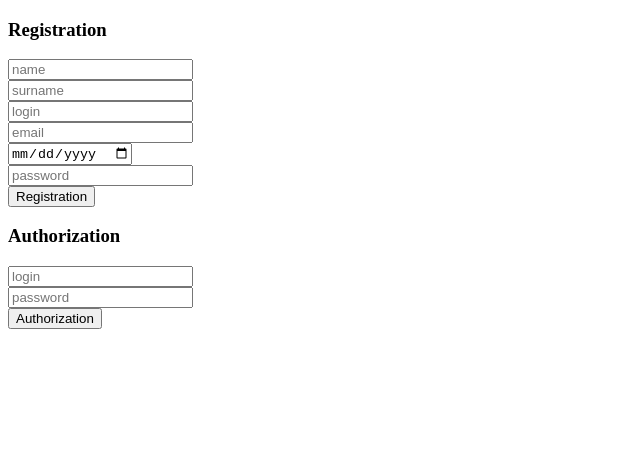
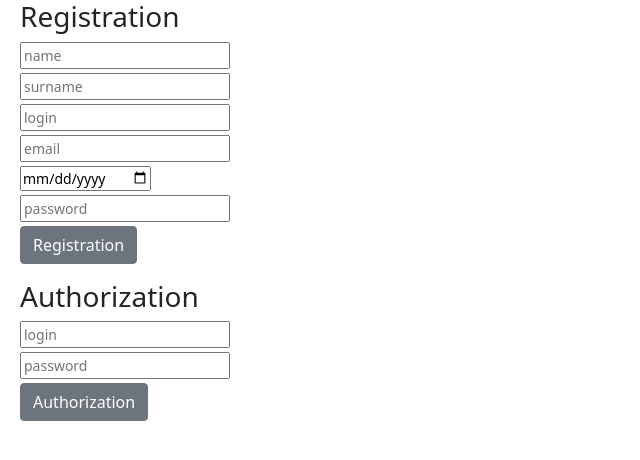
Before and after one commit to AllaYakymova/node_enternship, a website: page HW/nodeJs/HW3/index.html in a window 1280 px wide. Shown: the whole page, without its empty margins (0-640 px from the left). Drawn offline with nearby package versions, Linux system fonts and the light colour scheme.

Commit message:
node hw#3 some styles

```diff
--- /dev/null
+++ b/HW/nodeJs/HW3/css/index.css
@@ -0,0 +1,4 @@
+main {
+    margin-left: 20px;
+    font-size: 14px;
+}
--- a/HW/nodeJs/HW3/index.html
+++ b/HW/nodeJs/HW3/index.html
@@ -4,41 +4,46 @@
     <meta charset="UTF-8">
     <meta http-equiv="X-UA-Compatible" content="IE=edge">
     <meta name="viewport" content="width=device-width, initial-scale=1.0">
+    <link href="https://cdn.jsdelivr.net/npm/bootstrap@5.0.0-beta2/dist/css/bootstrap.min.css" rel="stylesheet"
+          integrity="sha384-BmbxuPwQa2lc/FVzBcNJ7UAyJxM6wuqIj61tLrc4wSX0szH/Ev+nYRRuWlolflfl" crossorigin="anonymous">
+    <link href="css/index.css" rel="stylesheet">
     <title>Document</title>
 </head>
 <body>
+<main>
     <h3>Registration</h3>
     <form action="#" class="form-reg">
-    <div>
+        <div class="col mt-1">
             <input type="text" id="inp-name" placeholder="name" >
         </div>
-    <div>
+        <div class="col mt-1">
             <input type="text" id="inp-surname" placeholder="surname" >
         </div>
-    <div>
+        <div class="col mt-1">
             <input type="text" id="inp-login" placeholder="login" >
         </div>
-    <div>
+        <div class="col mt-1">
             <input type="text" id="inp-email" placeholder="email" >
         </div>
-    <div>
+        <div class="col mt-1">
             <input type="date" id="inp-dob" placeholder="password">
         </div>
-    <div>
+        <div class="col mt-1">
             <input type="password" id="inp-pwd" placeholder="password">
         </div>
-    <div><button class="btn-reg">Registration</button></div>
+        <div class="col mt-1"><button class="btn-reg btn btn-secondary mb-3">Registration</button></div>
     </form>
     <h3>Authorization</h3>
     <form action="#" class="form-auth">
-    <div>
+        <div class="col mt-1">
             <input type="text" id="auth-login" placeholder="login" >
         </div>
-    <div>
+        <div class="col mt-1">
             <input type="password" id="auth-pwd" placeholder="password">
         </div>
-    <div><button class="btn-auth">Authorization</button></div>
+        <div class="col mt-1"><button class="btn-auth btn btn-secondary mb-3">Authorization</button></div>
     </form>
+</main>
 
 <script src="registration/registration_listener.js" type="module"></script>
 <script src="authorization/auth_listener.js" type="module"></script>
```
Lines whose indentation alone changed are shown as unchanged.
